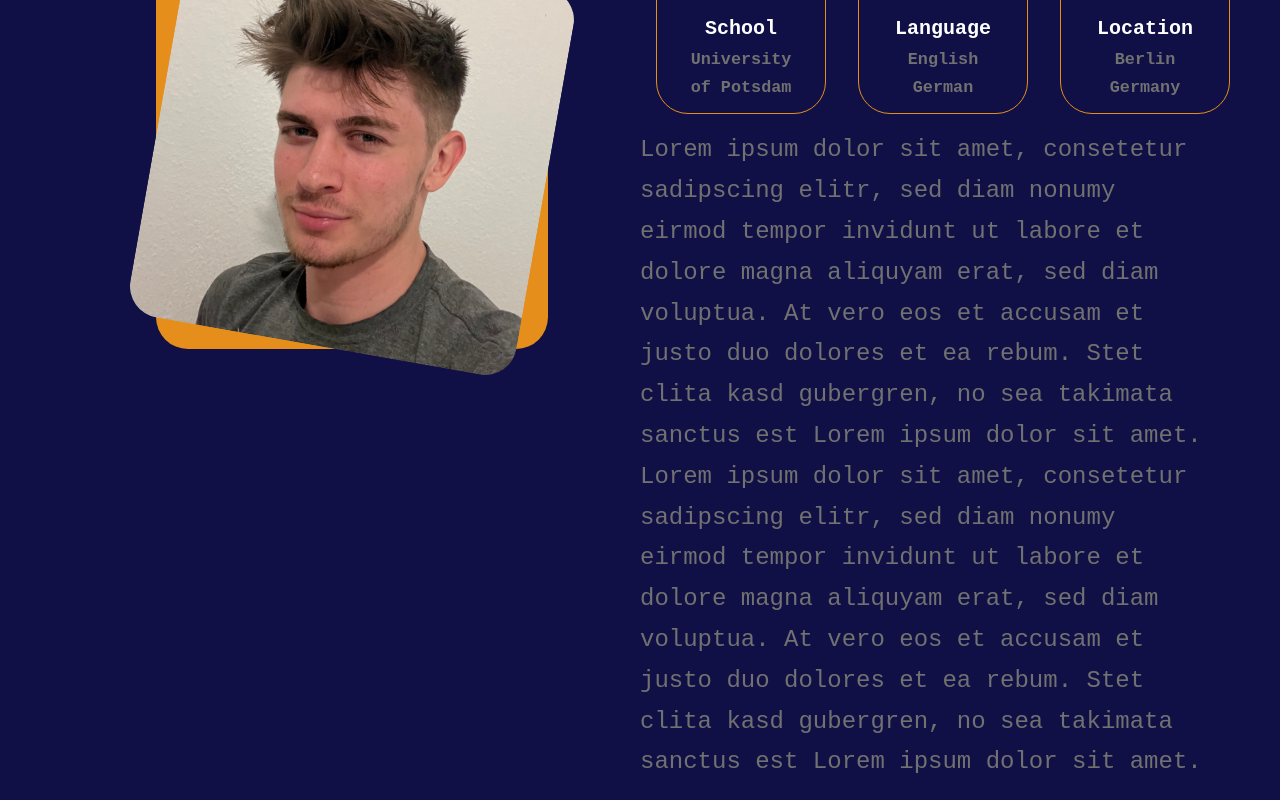
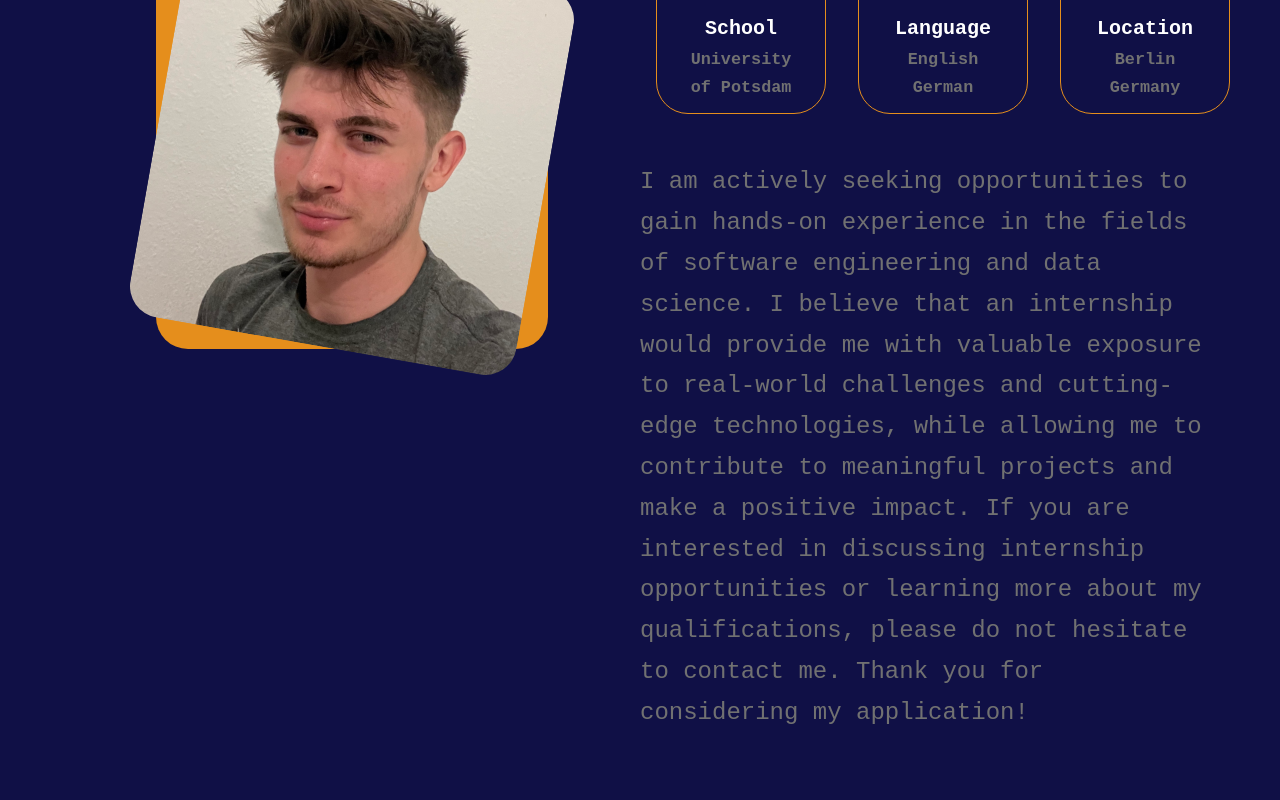
Before and after one commit to kfc-manager/portfolio-website, a React (Create React App) app: page / in a window 1280 px wide. Shown: the part 400-1200 px from the top of the page. Built offline with nearby package versions, Linux system fonts and the light colour scheme; a web font is replaced by a local one.

Commit message:
first prototype

```diff
--- a/src/App.js
+++ b/src/App.js
@@ -3,6 +3,7 @@ import Social from './components/social/Social'
 import About from './components/about/About'
 import Projects from './components/projects/Projects'
 import Degree from './components/degree/Degree'
+import Footer from './components/footer/Footer'
 
 const App = () => {
   return (
@@ -12,6 +13,7 @@ const App = () => {
       <About/>
       <Projects/>
       <Degree/>
+      <Footer/>
     </div>
   );
 }
--- a/src/components/about/About.css
+++ b/src/components/about/About.css
@@ -34,6 +34,7 @@
 .cards__container {
     display: flex;
     flex-direction: row;
+    margin-bottom: 2rem;
 }
 
 /*============ MEDIA QUERIES ============*/
@@ -55,7 +56,7 @@
     }
 
     .cards__container {
-        margin: 0 auto;
+        margin: 0 auto 2rem auto;
         width: 100%;
         justify-content: center;
         padding-top: 3%;
--- a/src/components/about/About.js
+++ b/src/components/about/About.js
@@ -23,17 +23,14 @@ const About = () => {
           <Card icon={<MdMyLocation/>} headline={'Location'} lines={['Berlin', 'Germany']}/>
         </div>
         <p className='about__text'>
-          Lorem ipsum dolor sit amet, consetetur sadipscing elitr,
-          sed diam nonumy eirmod tempor invidunt ut labore et dolore
-          magna aliquyam erat, sed diam voluptua. At vero eos et
-          accusam et justo duo dolores et ea rebum.
-          Stet clita kasd gubergren, no sea takimata sanctus est Lorem
-          ipsum dolor sit amet. Lorem ipsum dolor sit amet, consetetur
-          sadipscing elitr, sed diam nonumy eirmod tempor invidunt ut
-          labore et dolore magna aliquyam erat, sed diam voluptua. At
-          vero eos et accusam et justo duo dolores et ea rebum. Stet
-          clita kasd gubergren, no sea takimata sanctus est Lorem
-          ipsum dolor sit amet.
+        I am actively seeking opportunities to gain hands-on experience
+        in the fields of software engineering and data science. I believe
+        that an internship would provide me with valuable exposure to
+        real-world challenges and cutting-edge technologies, while allowing
+        me to contribute to meaningful projects and make a positive impact.
+        If you are interested in discussing internship opportunities or
+        learning more about my qualifications, please do not hesitate to contact
+        me. Thank you for considering my application!
         </p>
       </div>
     </div>
--- /dev/null
+++ b/src/components/footer/Footer.css
@@ -0,0 +1,32 @@
+.footer__container {
+    background-color: var(--primary-color);
+    height: 15rem;
+    text-align: center;
+}
+
+.footer__headline {
+    padding-top: 2rem;
+    color: var(--bg-color);
+}
+
+.link__container {
+    margin-top: 1rem;
+}
+
+.link {
+    color: var(--bg-color);
+    padding: 0 1rem 1rem 1rem;
+}
+
+.mail__container {
+    color: var(--bg-color);
+    font-size: 225%;
+    display: flex;
+    flex-direction: row;
+    justify-content: center;
+}
+
+.address {
+    color: var(--bg-color);
+    font-size: 60%;
+}
--- /dev/null
+++ b/src/components/footer/Footer.js
@@ -0,0 +1,27 @@
+import React from 'react'
+import './Footer.css'
+import {BsGithub} from 'react-icons/bs'
+import {BsLinkedin} from 'react-icons/bs'
+import {MdMailOutline} from 'react-icons/md'
+
+const Footer = () => {
+  return (
+    <div className='footer__container'>
+        <h1 className='footer__headline'>
+            Contact me via
+        </h1>
+        <div className='contact__container'>
+            <div className='link__container'>
+                <a className='link' href='https://github.com/kfc-manager' target='_blank' rel='noreferrer'><BsGithub/></a>
+                <a className='link' href='https://www.linkedin.com/in/kilian-calefice-825869272' target='_blank' rel='noreferrer'><BsLinkedin/></a>
+            </div>
+            <div className='mail__container'>
+                <MdMailOutline/>
+                <h1 className='address'>calefice@aol.com</h1>
+            </div>
+        </div>
+    </div>
+  )
+}
+
+export default Footer
--- a/src/components/projects/Projects.css
+++ b/src/components/projects/Projects.css
@@ -37,7 +37,7 @@
 }
 
 .slide__content {
-    font-size: 155%;
+    font-size: 145%;
     overflow-wrap: break-word;
     width: 100%;
     aspect-ratio: 4/1;
```
